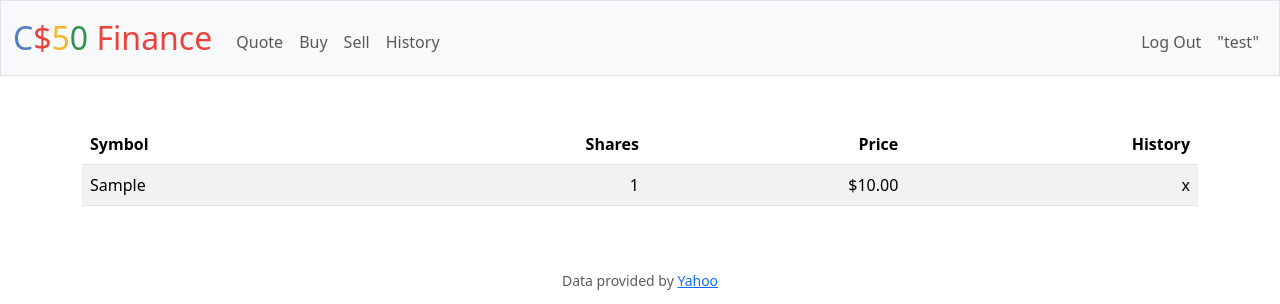
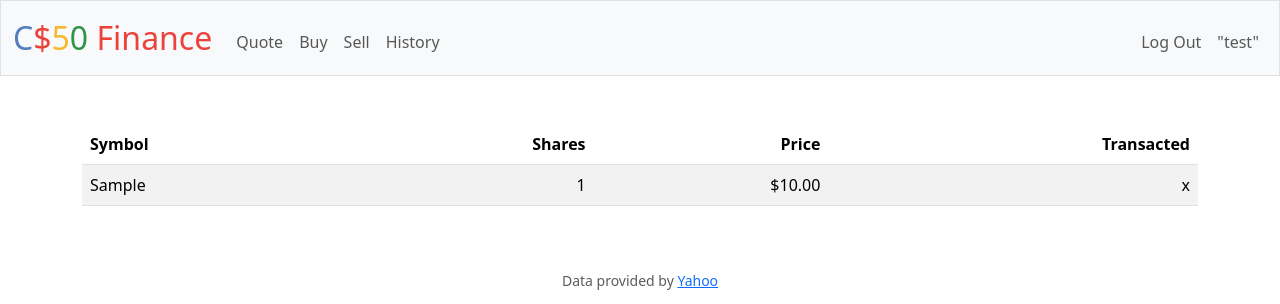
Before and after one commit to sayviar/cs50, a Flask app: page /history in a window 1280 px wide. Shown: the top 304 px of the page. Run offline with Flask 3, Linux system fonts and the light colour scheme; a user stored in the database is signed in; tables that the repository leaves empty hold one stand-in row (values such as "Sample post"); some libraries are stand-ins or nearby versions.

Commit message:
Mon, Aug 12, 2024, 2:23 PM +02:00

```diff
--- a/finance/templates/history.html
+++ b/finance/templates/history.html
@@ -2,7 +2,7 @@
 
 
 {% block title %}
-    Portfolio
+    History
 {% endblock %}
 
 {% block main %}
@@ -19,7 +19,7 @@
                     Price
                 </th>
                 <th class="text-end">
-                    History
+                    Transacted
                 </th>
             </tr>
         </thead>
```
